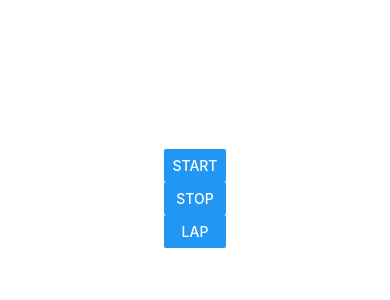
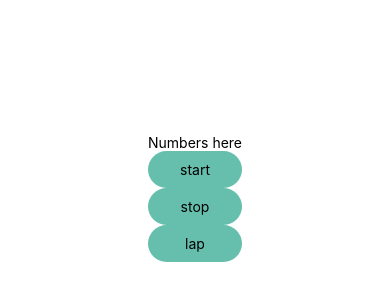
Before and after one commit to Shopify/eng-intern-assessment-react-native, a React Native app: screen / in a window 390 px wide. Shown: the part 224-524 px from the top of the page. Built offline with nearby package versions, Linux system fonts and the light colour scheme.

Commit message:
StopWatchButton changed from Button to TouchableOpacity, StopWatch basic display configured

```diff
--- a/src/StopWatch.tsx
+++ b/src/StopWatch.tsx
@@ -1,13 +1,18 @@
 import React from 'react';
-import { View } from 'react-native';
+import { View, Text } from 'react-native';
 import StopWatchButton from './StopWatchButton';
 
 export default function StopWatch() {
   return (
     <View >
-      <StopWatchButton title="start" onPress={()=>{console.log("something")}}/>
-      <StopWatchButton title="stop" onPress={()=>{console.log("something1")}}/>
-      <StopWatchButton title="lap" onPress={()=>{console.log("something2")}}/>
+      <Text>Numbers here</Text>
+      <View>
+        <StopWatchButton title="start" onPress={()=>{console.log("something")}}/>
+        <StopWatchButton title="stop" onPress={()=>{console.log("something1")}}/>
+      </View>
+      <View>
+        <StopWatchButton title="lap" onPress={()=>{console.log("something2")}}/>
+      </View>
     </View>
   );
 }
--- a/src/StopWatchButton.tsx
+++ b/src/StopWatchButton.tsx
@@ -1,14 +1,22 @@
 import React from 'react';
-import { Button, GestureResponderEvent } from 'react-native';
+import { TouchableOpacity, GestureResponderEvent, Text, StyleSheet } from 'react-native';
 
-export default function StopWatchButton({ title, onPress } : {
+export default function StopWatchButton({ title, onPress, } : {
   title: string;
   onPress: (event: GestureResponderEvent) => void;
 }) {
   return (
-    <Button
-      onPress={onPress}
-      title={title}
-    />
+    <TouchableOpacity style={styles.button} onPress={onPress}>
+      <Text>{title}</Text>
+    </TouchableOpacity>
   );
 }
+
+const styles = StyleSheet.create({
+  button: {
+    alignItems: 'center',
+    backgroundColor: '#66bfad',
+    padding: 10,
+    borderRadius: 20
+
+}});
```
